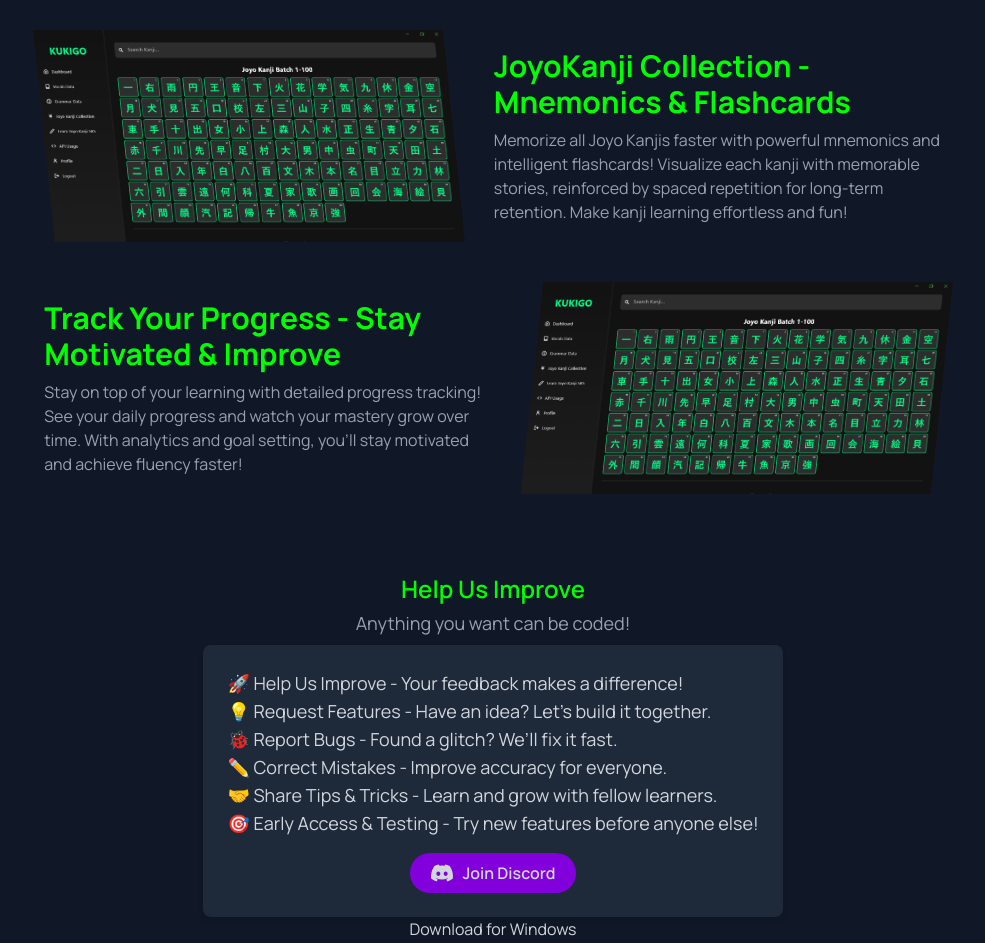
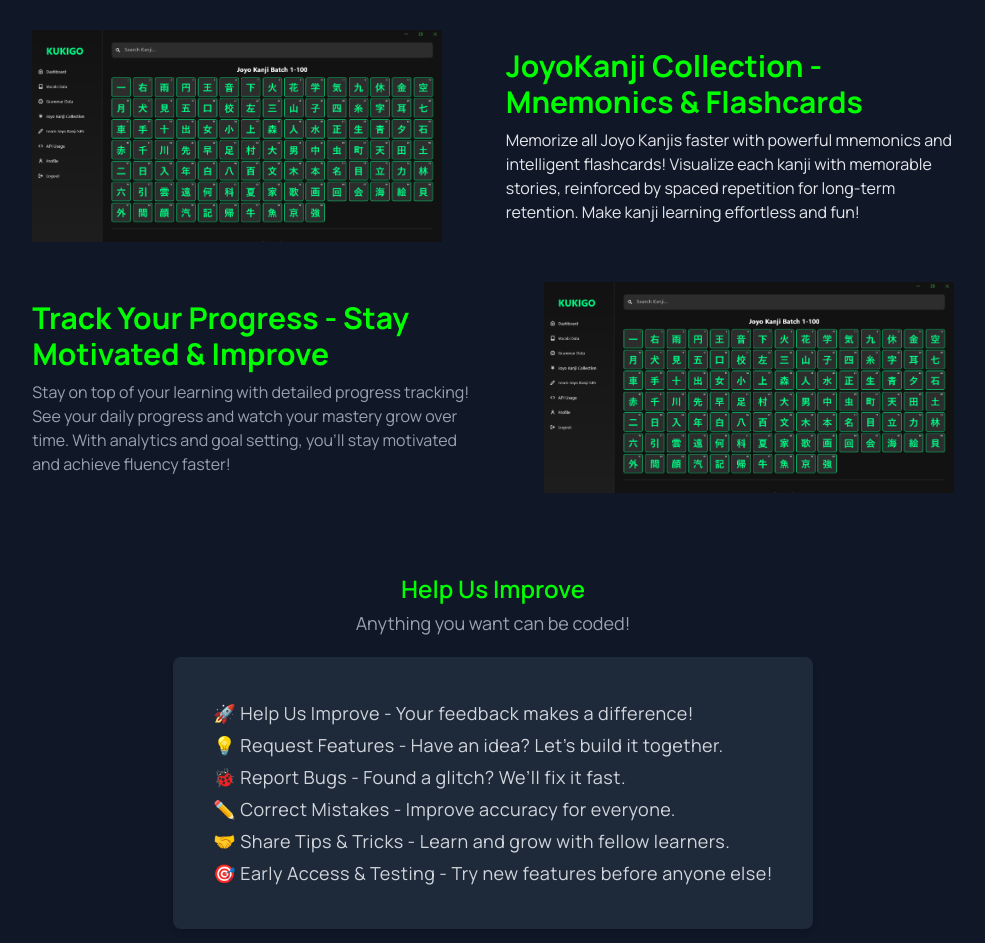
Before and after one commit to Tanmay0215/kikugo, a React (Vite) app: page / in a window 1280 px wide. Shown: the part 1840-2783 px from the top of the page, without its empty margins (147-1132 px from the left). Built offline with nearby package versions, Linux system fonts and the light colour scheme.

Commit message:
improved ui

```diff
--- a/src/components/Contact.jsx
+++ b/src/components/Contact.jsx
@@ -6,11 +6,11 @@
       <h3 className="text-2xl text-primary font-semibold mb-1">
         Help Us Improve
       </h3>
-      <p className="text-gray-400 mb-2 text-lg">
+      <p className="text-gray-400 mb-5 text-lg">
         Anything you want can be coded!
       </p>
-      <div className="bg-gray-800 rounded-lg shadow-md p-6 mx-auto">
-        <ul className="text-lg text-gray-300">
+      <div className="bg-gray-800 rounded-lg shadow-md p-10 mx-auto">
+        <ul className="text-lg text-gray-300 leading-8 tracking-wide">
           <li>🚀 Help Us Improve - Your feedback makes a difference!</li>
           <li>💡 Request Features - Have an idea? Let’s build it together.</li>
           <li>🐞 Report Bugs - Found a glitch? We’ll fix it fast.</li>
@@ -20,13 +20,14 @@
             🎯 Early Access & Testing - Try new features before anyone else!
           </li>
         </ul>
-        <button className="bg-purple-700 rounded-full mt-4 py-2 px-5 flex gap-2 items-center mx-auto">
-          <FaDiscord size={24} />
-          <p className="font-semibold">Join Discord</p>
-        </button>
       </div>
-      <button className=''>Download for <span>
-        </span>Windows</button>
+      <button className="bg-purple-700 rounded-full mt-4 py-2 px-5 flex gap-2 items-center mx-auto">
+        <FaDiscord size={24} />
+        <p className="font-semibold">Join Discord</p>
+      </button>
+      <button className="">
+        Download for <span></span>Windows
+      </button>
       <p>Coming Soon for Mac, iOS & Android</p>
     </div>
   )
--- a/src/components/FeatureDetails.jsx
+++ b/src/components/FeatureDetails.jsx
@@ -8,13 +8,15 @@
         initial={{ x: 100, opacity: 0 }}
         animate={{ x: 0, opacity: 1 }}
         transition={{ duration: 1.5 }}
-        className="max-w-5xl flex flex-col md:flex-row items-center justify-center py-10 gap-10"
+        className="max-w-5xl flex flex-col md:flex-row items-center justify-center py-10 gap-16"
       >
         <div className="max-w-md">
-          <p className="text-3xl font-bold text-primary mb-2">{feature.title}</p>
+          <p className="text-3xl font-bold text-primary mb-2">
+            {feature.title}
+          </p>
           <p className="text-gray-400">{feature.description}</p>
         </div>
-        <img src={kanji} alt="Kanji" className="md:w-2/5 w-4/5 -skew-x-6" />
+        <img src={kanji} alt="Kanji" className="md:w-2/5 w-4/5" />
       </motion.div>
     )
   }
@@ -24,12 +26,12 @@
       initial={{ x: -100, opacity: 0 }}
       animate={{ x: 0, opacity: 1 }}
       transition={{ duration: 1.5 }}
-      className="max-w-5xl flex flex-col md:flex-row items-center justify-center mt-6 gap-10"
+      className="max-w-5xl flex flex-col md:flex-row items-center justify-center mt-6 gap-16"
     >
-      <img src={kanji} alt="Kanji" className="md:w-2/5 w-4/5 skew-x-6" />
+      <img src={kanji} alt="Kanji" className="md:w-2/5 w-4/5" />
       <div className="max-w-md">
         <p className="text-3xl font-bold text-primary mb-2">{feature.title}</p>
-        <p className="text-gray-400">{feature.description}</p>
+        <p className="text-gray-200">{feature.description}</p>
       </div>
     </motion.div>
   )
```
